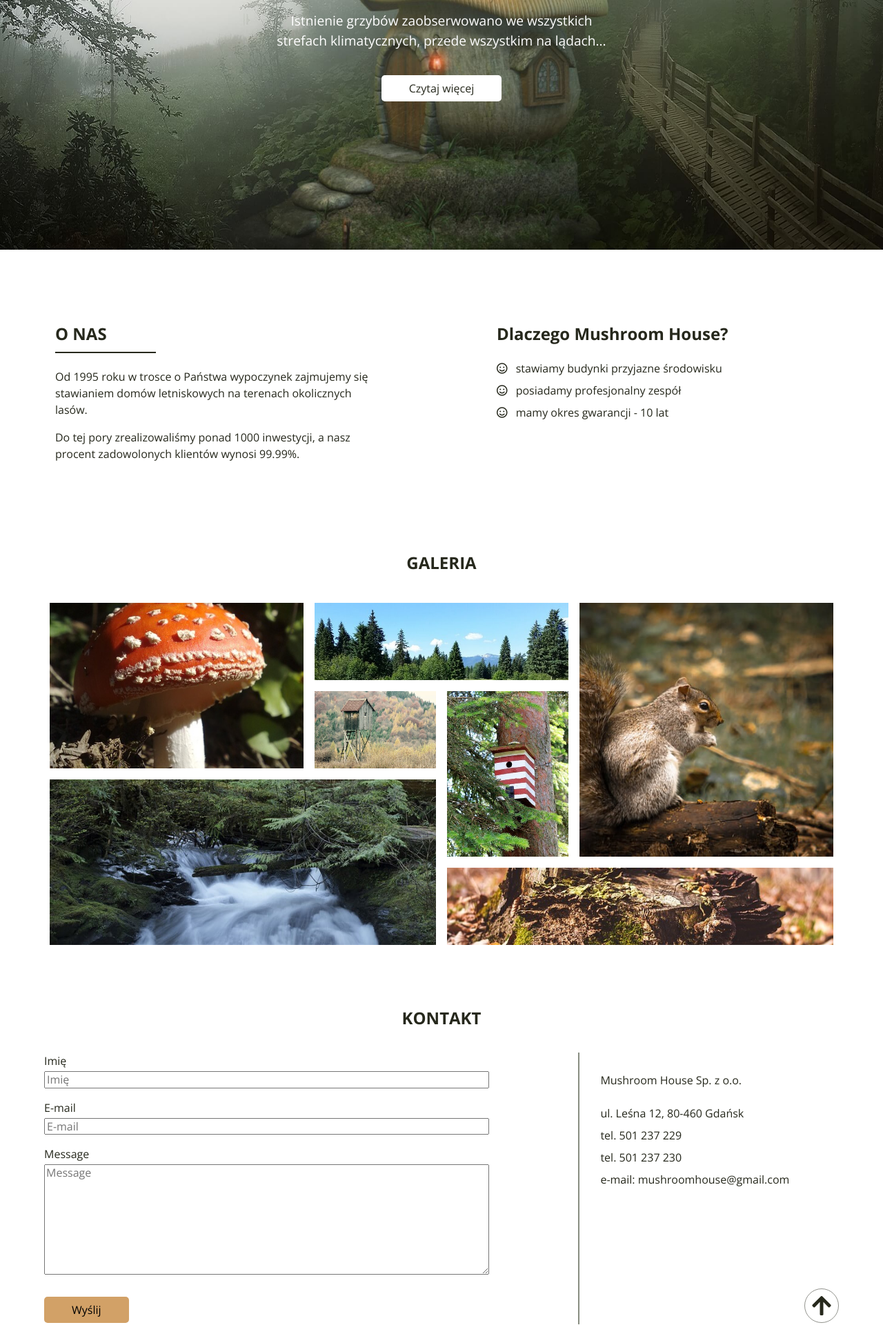
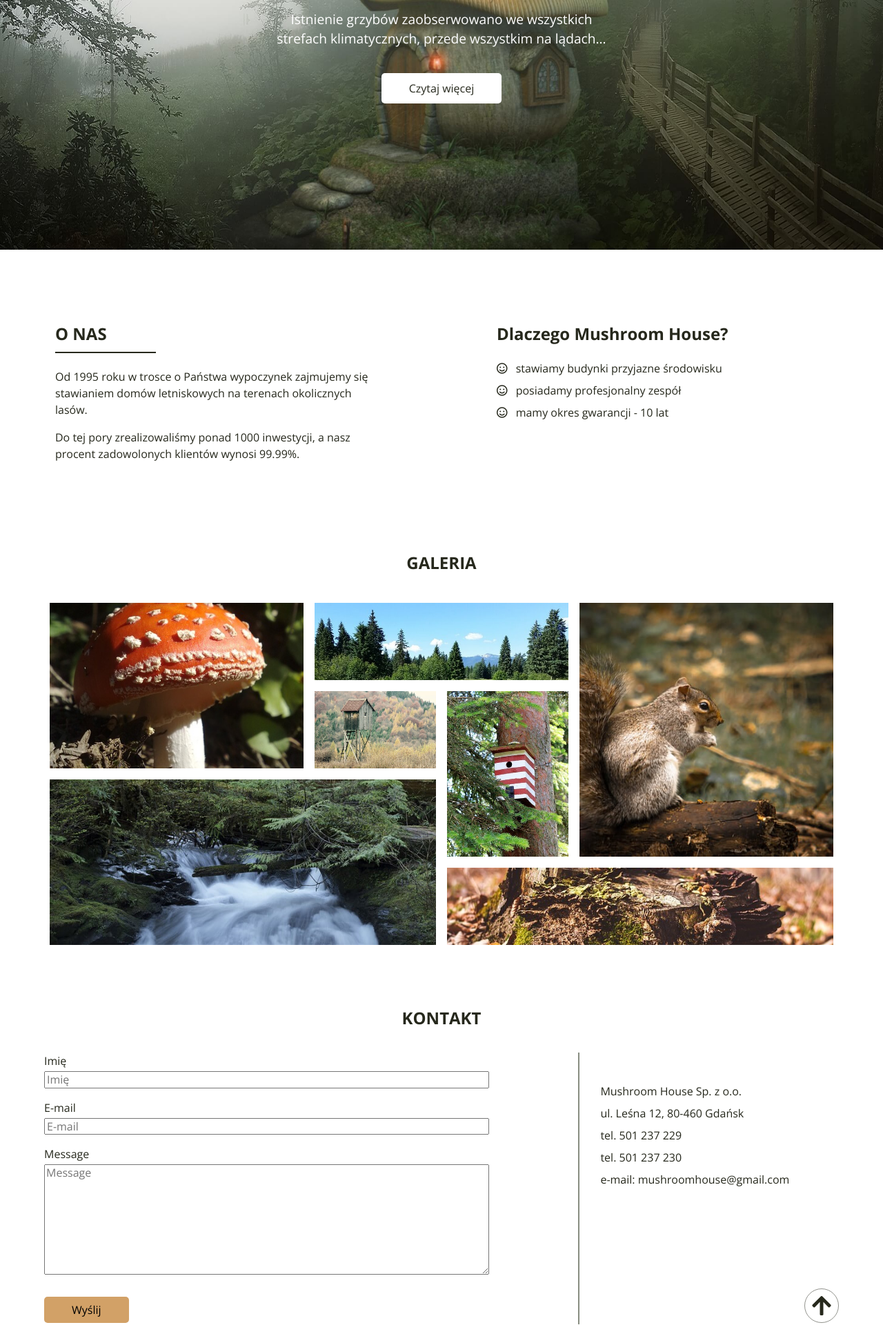
Before and after one commit to sfait/mushroom, a plain HTML site: page index.html in a window 1280 px wide. Shown: the part 278-2199 px from the top of the page at 69% size. Drawn offline with nearby package versions, Linux system fonts and the light colour scheme.

Commit message:
Update html and css

```diff
--- a/css/style.css
+++ b/css/style.css
@@ -118,6 +118,8 @@
     margin-top: 1rem;
     padding: 0.6rem 2.5rem;
     font-size: 1rem;
+    text-decoration: none;
+    color: var(--base-color);
     background: var(--second-color);
     border: none;
     border-radius: 5px;
@@ -127,11 +129,6 @@
 
 .hero-btn:hover {
     background: var(--fifth-color);
-}
-
-.hero-btn a {
-    text-decoration: none;
-    color: var(--base-color);
 }
 
 /* about us */
@@ -313,7 +310,6 @@
 .contact-info {
     width: 100vw;
     padding: 2.5rem 0;
-    font-style: normal;
     position: relative;
 }
 
@@ -329,10 +325,7 @@
 .contact-info p {
     margin: 0;
     line-height: 2;
-}
-
-.contact-info p:first-of-type {
-    line-height: 0;
+    font-style: normal;
 }
 
 .contact-info a {
--- a/index.html
+++ b/index.html
@@ -2,6 +2,7 @@
 <html lang="pl-PL">
 <head>
     <meta charset="UTF-8">
+    <meta name="format-detection" content="telephone=no"> <!-- jeżeli telefony nie mają być linkami -->
     <meta name="viewport" content="width=device-width, initial-scale=1.0">
     <meta http-equiv="X-UA-Compatible" content="ie=edge">
     <title>Mushroom</title>
@@ -40,9 +41,7 @@
             <p>
                 Istnienie grzybów zaobserwowano we wszystkich strefach klimatycznych, przede wszystkim na lądach...
             </p>
-            <button class="hero-btn">
-                <a href="#">Czytaj więcej</a>
-            </button>
+            <a href="#" class="hero-btn">Czytaj więcej</a>
         </div>
     </section>
     <section id="about-us" class="about-us">
@@ -101,23 +100,23 @@
                 <textarea id="message" class="message" placeholder="Message"></textarea>
                 <button class="submit">Wyślij</button>
             </form>
-            <address class="contact-info">
+            <div class="contact-info">
+                <address class="address">
                     <p>
                         Mushroom House Sp. z o.o.
                     </p>
                     <p>
-                    <br /> ul. Leśna 12, 80-460 Gdańsk
-                    <br /> tel. 501 237 229
-                    <br /> tel. 501 237 230
+                        ul. Leśna 12, 80-460 Gdańsk
+                        <br /> tel. <a href="tel:501237229">501 237 229</a>
+                        <br /> tel. <a href="tel:501237230">501 237 230</a>
                         <br /> e-mail: <a href="mailto:mushroomhouse@gmail.com">mushroomhouse@gmail.com</a>
                     </p>
-                <div class="back-to-top">
-                    <a href="#" title="Wróć na górę">
+                </address>
+                <a href="#" class="back-to-top" title="Wróć na górę">
                     <span class="fas fa-arrow-up" aria-hidden="true"></span>
                     <span class="sr-only">Wróć na górę</span>
                 </a>
             </div>
-            </address>
         </div>
     </section>
     <footer class="footer">
```
Lines whose indentation alone changed are shown as unchanged.
